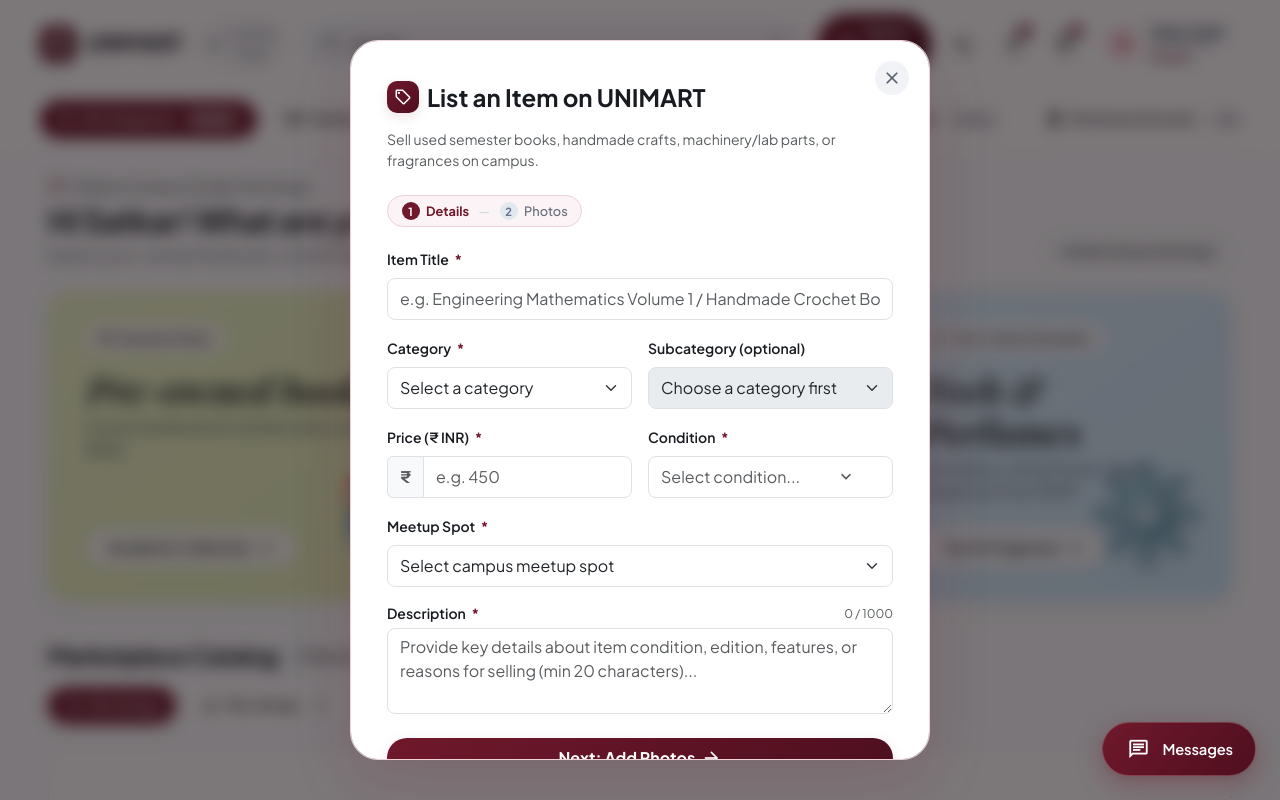
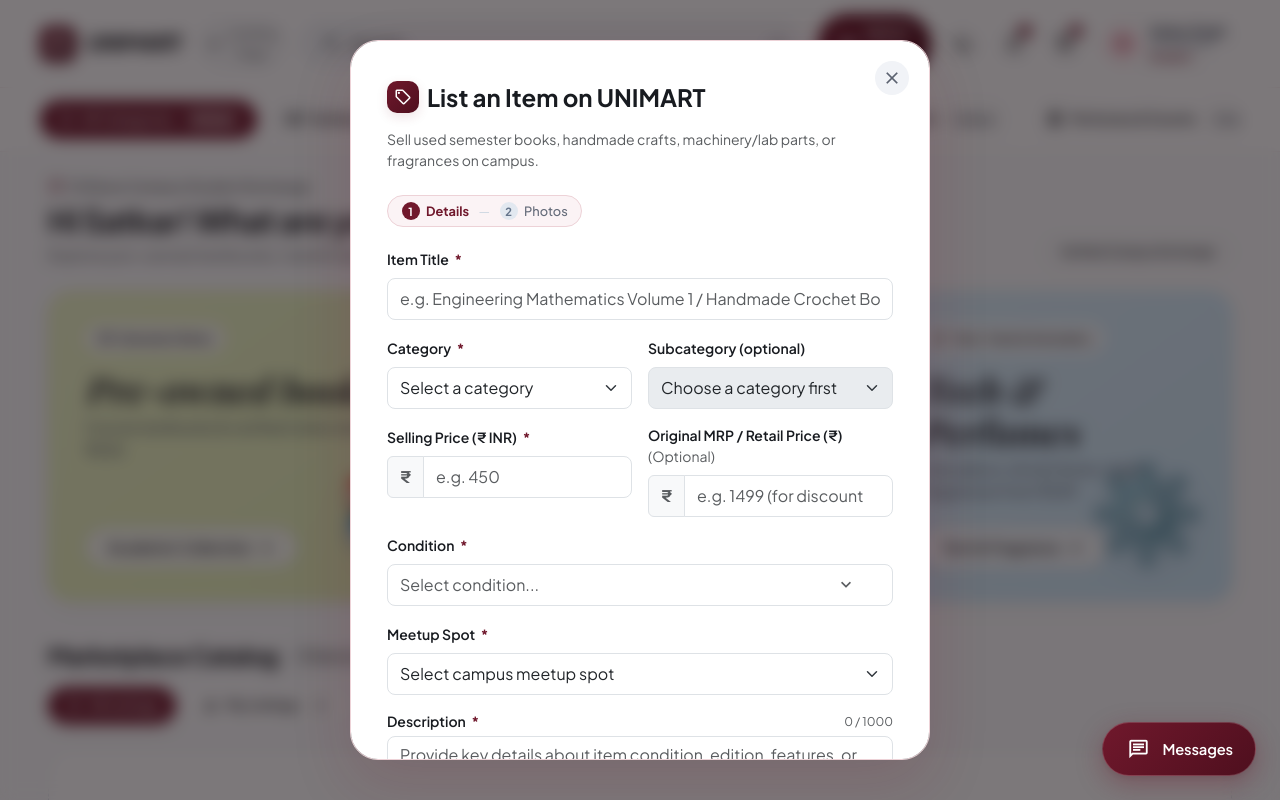
Before and after one commit to gagan069/UniMart, a React (Vite) app in the folder test-file-1/: page / in a window 1280 px wide. Both pictures are taken after typing "Sample" into the empty fields and a click on the button "Listing form". Built offline with nearby package versions, Linux system fonts and the light colour scheme; a web font is replaced by a local one.

Commit message:
fix: dynamic seller name (Bug 5) and accurate optional discount calculation (Bug 6)

```diff
--- a/test-file-1/src/Dashboard.jsx
+++ b/test-file-1/src/Dashboard.jsx
@@ -75,6 +75,23 @@
   return matched ? matched.id : 'books-notes';
 };
 
+export const getDisplaySellerName = (item, currentUser) => {
+  if (!item?.seller) return 'Campus Member';
+  const baseName = item.seller.replace(/\s*\(You\)/i, '').trim();
+  const isOwner = currentUser && (
+    item.seller_id === currentUser.id ||
+    baseName.toLowerCase() === (currentUser.name || '').toLowerCase()
+  );
+  return isOwner ? `${baseName} (You)` : baseName;
+};
+
+export const isUserListingOwner = (item, currentUser) => {
+  if (!currentUser) return false;
+  if (item.seller_id === currentUser.id) return true;
+  const baseName = (item.seller || '').replace(/\s*\(You\)/i, '').trim().toLowerCase();
+  return Boolean(currentUser.name && baseName === currentUser.name.toLowerCase());
+};
+
 export default function Dashboard({ onGoToLogin }) {
   const { theme, toggleTheme } = useTheme();
   const { user, login, logout, switchAccount, seededUsers } = useAuth() || {};
@@ -114,12 +131,13 @@
     category_id: '',
     subcategory_id: null,
     price: '',
+    origPrice: '',
     condition: '',
     hasNotes: false,
     meetupSpot: '',
     customMeetupSpot: '',
     description: '',
-    seller: 'Satkar (You)',
+    seller: user?.name || 'Campus Student',
     photos: []
   });
   const [formErrors, setFormErrors] = useState({});
@@ -562,9 +580,10 @@
 
       // Rule: If ONLY the price was updated, auto-accept immediately and keep listing active
       if (!isContentChanged && isPriceChanged) {
+        const parsedOrig = formData.origPrice ? Number(formData.origPrice) : (existingItem?.origPrice || null);
         updateListing(editingId, {
           price: newPrice,
-          origPrice: Math.round(newPrice * 1.35),
+          origPrice: parsedOrig && parsedOrig > newPrice ? parsedOrig : (existingItem?.origPrice && existingItem.origPrice > newPrice ? existingItem.origPrice : null),
           category_id: existingCatId
         });
 
@@ -602,6 +621,8 @@
         badge: existingItem.badge === 'Waiting for Approval' ? 'Verified' : (existingItem.badge || 'Verified')
       };
 
+      const parsedOrig = formData.origPrice ? Number(formData.origPrice) : (existingItem?.origPrice || null);
+
       // Rule: Except for price, whenever we edit the product send a request to the admin panel under "Pending Approvals"
       updateListing(editingId, {
         title: formData.title.trim(),
@@ -609,7 +630,7 @@
         category_id: formData.category_id,
         subcategory_id: formData.subcategory_id || null,
         price: newPrice,
-        origPrice: Math.round(newPrice * 1.35),
+        origPrice: parsedOrig && parsedOrig > newPrice ? parsedOrig : null,
         condition: formData.condition,
         icon: categoryIcon,
         categoryTheme: categoryTheme,
@@ -617,6 +638,7 @@
         image: formData.photos[0] || imgCalcBook,
         photos: formData.photos,
         description: formData.description,
+        seller: user?.name || (existingItem?.seller ? existingItem.seller.replace(/\s*\(You\)/i, '').trim() : 'Campus Student'),
         status: 'pending', // ⏳ Sent to admin panel under Pending Approvals!
         badge: 'Waiting for Approval',
         pendingType: 'edit',
@@ -647,9 +669,9 @@
       category_id: formData.category_id,
       subcategory_id: formData.subcategory_id || null,
       price: Number(formData.price),
-      origPrice: Math.round(Number(formData.price) * 1.35),
+      origPrice: formData.origPrice && Number(formData.origPrice) > Number(formData.price) ? Number(formData.origPrice) : null,
       condition: formData.condition,
-      seller: user?.name ? `${user.name} (You)` : 'Satkar (You)',
+      seller: user?.name || 'Campus Student',
       icon: categoryIcon,
       categoryTheme: categoryTheme,
       badge: 'Waiting for Approval',
@@ -707,12 +729,13 @@
       category_id: categoryId,
       subcategory_id: item.subcategory_id || '',
       price: String(item.price),
+      origPrice: item.origPrice ? String(item.origPrice) : '',
       condition: item.condition || 'Like New',
       hasNotes: Boolean(item.notes),
       meetupSpot: isKnownSpot ? item.notes : item.notes ? 'Other' : 'Library Entrance',
       customMeetupSpot: isKnownSpot ? '' : item.notes || '',
       description: item.description || '',
-      seller: item.seller || (user?.name ? `${user.name} (You)` : 'Satkar (You)'),
+      seller: item.seller ? item.seller.replace(/\s*\(You\)/i, '').trim() : (user?.name || 'Campus Student'),
       photos: photosList
     });
 
@@ -775,7 +798,7 @@
       });
       return;
     }
-    if (item.seller_id === user.id || (item.seller && item.seller.includes('(You)'))) {
+    if (isUserListingOwner(item, user)) {
       setAdminAlert({
         type: 'info',
         text: 'This is your own listing! You can manage it under "My Listings".'
@@ -843,12 +866,13 @@
       category_id: '',
       subcategory_id: null,
       price: '',
+      origPrice: '',
       condition: '',
       hasNotes: false,
       meetupSpot: '',
       customMeetupSpot: '',
       description: '',
-      seller: user?.name ? `${user.name} (You)` : 'Satkar (You)',
+      seller: user?.name || 'Campus Student',
       photos: []
     });
     setFormErrors({});
@@ -1529,7 +1553,8 @@
         ) : (
           <div className="unimart-products-grid">
             {filteredProducts.map((item) => {
-              const discountPct = Math.round(((item.origPrice - item.price) / item.origPrice) * 100);
+              const hasDiscount = typeof item.origPrice === 'number' && !isNaN(item.origPrice) && item.origPrice > item.price;
+              const discountPct = hasDiscount ? Math.round(((item.origPrice - item.price) / item.origPrice) * 100) : 0;
               const photosList = item.photos && item.photos.length > 0 ? item.photos : (item.image ? [item.image] : []);
               const activePhotoIdx = cardPhotoIndex[item.id] || 0;
               const currentImg = photosList[activePhotoIdx] || item.image;
@@ -1655,15 +1680,15 @@
                         <div className="d-flex justify-content-between align-items-center mb-1">
                           <div className="unimart-seller-info">
                             <span className="material-symbols-outlined" style={{ fontSize: '15px' }}>person</span>
-                            <span>{item.seller}</span>
-                          </div>
-                          {(!user || (item.seller_id !== user.id && !item.seller?.includes('(You)'))) && (
+                            <span>{getDisplaySellerName(item, user)}</span>
+                          </div>
+                          {!isUserListingOwner(item, user) && (
                             <button
                               type="button"
                               className="unimart-card-quick-chat-btn"
                               onClick={(e) => handleChatClick(e, item)}
-                              title={`Chat with ${item.seller}`}
-                              aria-label={`Chat with seller ${item.seller}`}
+                              title={`Chat with ${getDisplaySellerName(item, user)}`}
+                              aria-label={`Chat with seller ${getDisplaySellerName(item, user)}`}
                             >
                               <span className="material-symbols-outlined" style={{ fontSize: '13px' }}>chat</span>
                               <span>Chat</span>
@@ -1677,10 +1702,10 @@
                             <span className="unimart-current-price">
                               {item.price === 0 ? 'Free' : `₹${item.price.toLocaleString('en-IN')}`}
                             </span>
-                            {item.origPrice && (
+                            {hasDiscount && (
                               <span className="unimart-orig-price">₹{item.origPrice.toLocaleString('en-IN')}</span>
                             )}
-                            {discountPct > 0 && (
+                            {hasDiscount && discountPct > 0 && (
                               <span className="unimart-discount-tag">{discountPct}% OFF</span>
                             )}
                             {item.isNegotiable && (
@@ -1733,7 +1758,7 @@
                       </h6>
                       <div className="unimart-expanded-meta">
                         <span className="material-symbols-outlined" style={{ fontSize: '15px' }}>badge</span>
-                        <span style={{ fontSize: '0.78rem', marginLeft: '6px' }}>{item.seller}</span>
+                        <span style={{ fontSize: '0.78rem', marginLeft: '6px' }}>{getDisplaySellerName(item, user)}</span>
                       </div>
                       <p className="unimart-expanded-desc">
                         {item.description || (item.notes ? `Includes: ${item.notes}. ` : '') + `Verified pre-owned item in ${(item.condition || '').toLowerCase()} condition.`}
@@ -1987,11 +2012,11 @@
                   </div>
                 )}
 
-                {/* Price & Condition Row */}
+                {/* Price & Original Price Row */}
                 <div className="row g-3 mb-3">
                   <div className="col-md-6">
                     <label className="form-label small fw-semibold" htmlFor="listing-price">
-                      Price (₹ INR) <span className="unimart-req-asterisk">*</span>
+                      Selling Price (₹ INR) <span className="unimart-req-asterisk">*</span>
                     </label>
                     <div className="input-group">
                       <span className="input-group-text bg-light text-muted fw-bold">₹</span>
@@ -2015,6 +2040,27 @@
                   </div>
 
                   <div className="col-md-6">
+                    <label className="form-label small fw-semibold" htmlFor="listing-orig-price">
+                      Original MRP / Retail Price (₹) <span className="text-muted fw-normal">(Optional)</span>
+                    </label>
+                    <div className="input-group">
+                      <span className="input-group-text bg-light text-muted fw-bold">₹</span>
+                      <input
+                        type="number"
+                        id="listing-orig-price"
+                        min="1"
+                        max="200000"
+                        placeholder="e.g. 1499 (for discount tag)"
+                        className="form-control rounded-end-3 py-2"
+                        value={formData.origPrice || ''}
+                        onChange={(e) => handleFieldChange('origPrice', e.target.value)}
+                      />
+                    </div>
+                  </div>
+                </div>
+
+                {/* Condition */}
+                <div className="mb-3">
                   <label className="form-label small fw-semibold" htmlFor="listing-condition-trigger">
                     Condition <span className="unimart-req-asterisk">*</span>
                   </label>
@@ -2069,7 +2115,6 @@
                       {formErrors.condition}
                     </div>
                   )}
-                  </div>
                 </div>
 
                 {/* Meetup Spot */}
--- a/test-file-1/src/context/ListingsContext.jsx
+++ b/test-file-1/src/context/ListingsContext.jsx
@@ -92,7 +92,7 @@
     price: 380,
     origPrice: 1100,
     condition: 'Good',
-    seller: 'Satkar Singh (You)',
+    seller: 'Satkar Singh',
     icon: 'menu_book',
     categoryTheme: 'theme-academic',
     badge: 'Semester Bestseller',
@@ -128,7 +128,7 @@
     price: 1150,
     origPrice: 2400,
     condition: 'Like New',
-    seller: 'Satkar Singh (You)',
+    seller: 'Satkar Singh',
     icon: 'precision_manufacturing',
     categoryTheme: 'theme-tech',
     badge: 'Verified Working',
```
Lines whose indentation alone changed are shown as unchanged.
